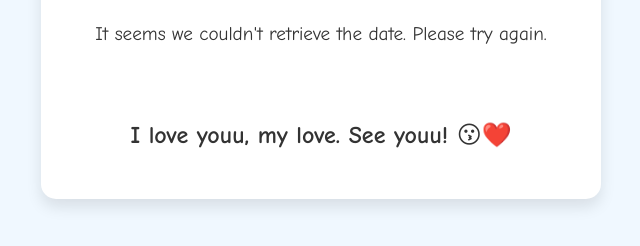
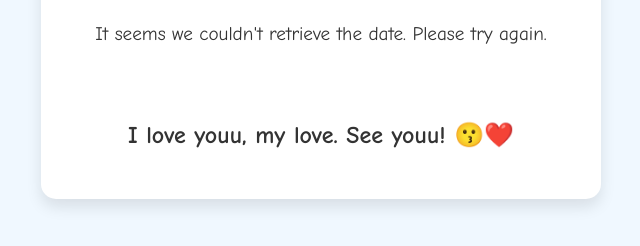
Before and after one commit to ykeahumpy/Asking-her-on-a-date, a website: page summary.html in a window 1280 px wide. Shown: the part 354-600 px from the top of the page, without its empty margins (319-959 px from the left). Drawn offline with Linux system fonts and the light colour scheme.

Commit message:
summary-styles.css

```diff
--- a/summary-styles.css
+++ b/summary-styles.css
@@ -1,5 +1,5 @@
 body {
-    font-family: 'Comic Sans MS', cursive, sans-serif;
+    font-family: 'Comic Sans MS', sans-serif;
     background-color: #f0f8ff;
     color: #333;
     display: flex;
```
